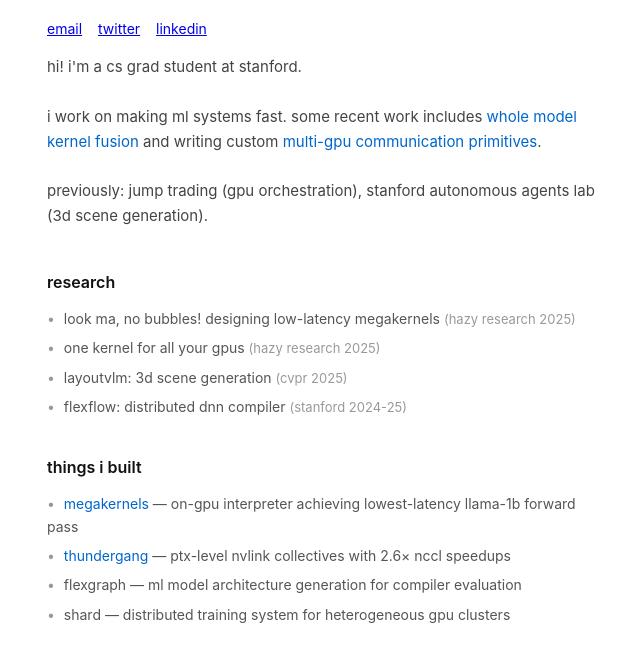
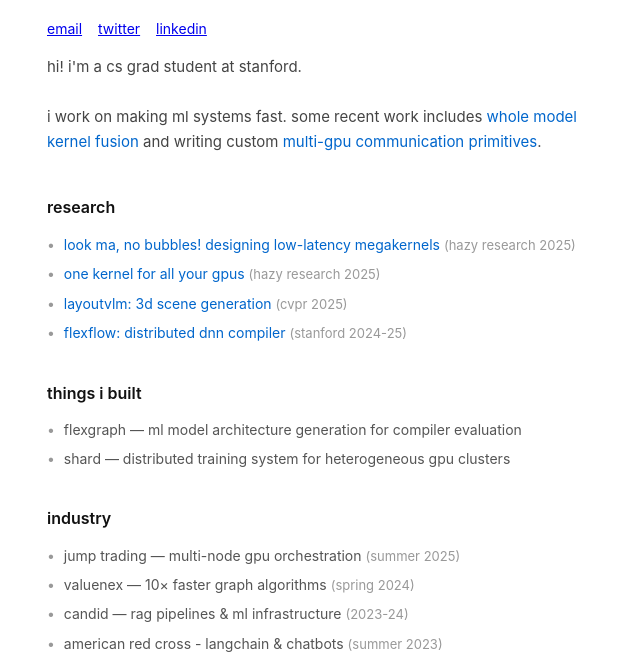
Before and after one commit to dylanllim/dylanllim.github.io, a plain HTML site: page index.html in a window 1280 px wide. Shown: the part 89-747 px from the top of the page, without its empty margins (313-953 px from the left). Drawn offline with Linux system fonts and the light colour scheme.

Commit message:
Enhance research section with hyperlinks and cleanup
Updated research section with links and removed previous work details.

```diff
--- a/index.html
+++ b/index.html
@@ -107,30 +107,25 @@
         <a href="https://hazyresearch.stanford.edu/blog/2025-05-27-no-bubbles">whole model kernel fusion</a>
         and writing custom
         <a href="https://hazyresearch.stanford.edu/blog/2025-09-22-pgl"> multi-gpu communication primitives</a>.
-        <br><br>
-        previously: jump trading (gpu orchestration), stanford autonomous agents lab (3d scene generation).
     </div>
 
     <section>
         <h2>research</h2>
         <ul>
-            <li>look ma, no bubbles! designing low-latency megakernels <span class="date">(hazy research 2025)</span></li>
-            <li>one kernel for all your gpus <span class="date">(hazy research 2025)</span></li>
-            <li>layoutvlm: 3d scene generation <span class="date">(cvpr 2025)</span></li>
-            <li>flexflow: distributed dnn compiler <span class="date">(stanford 2024-25)</span></li>
+            <li><a href="https://hazyresearch.stanford.edu/blog/2025-05-27-no-bubbles">look ma, no bubbles! designing low-latency megakernels</a> <span class="date">(hazy research 2025)</span></li>
+            <li><a href="https://hazyresearch.stanford.edu/blog/2025-09-22-pgl">one kernel for all your gpus</a> <span class="date">(hazy research 2025)</span></li>
+            <li><a href="https://ai.stanford.edu/~sunfanyun/layoutvlm/">layoutvlm: 3d scene generation</a> <span class="date">(cvpr 2025)</span></li>
+            <li><a href="https://flexflow.ai/">flexflow: distributed dnn compiler</a> <span class="date">(stanford 2024-25)</span></li>
         </ul>
     </section>
 
     <section>
         <h2>things i built</h2>
         <ul>
-            <li><a href="https://hazyresearch.stanford.edu/blog/2024-12-09-megakernels">megakernels</a> — on-gpu interpreter achieving lowest-latency llama-1b forward pass</li>
-            <li><a href="https://github.com/HazyResearch/ThunderKittens">thundergang</a> — ptx-level nvlink collectives with 2.6× nccl speedups</li>
             <li>flexgraph — ml model architecture generation for compiler evaluation</li>
             <li>shard — distributed training system for heterogeneous gpu clusters</li>
         </ul>
     </section>
-
 
     <section>
         <h2>industry</h2>
```
